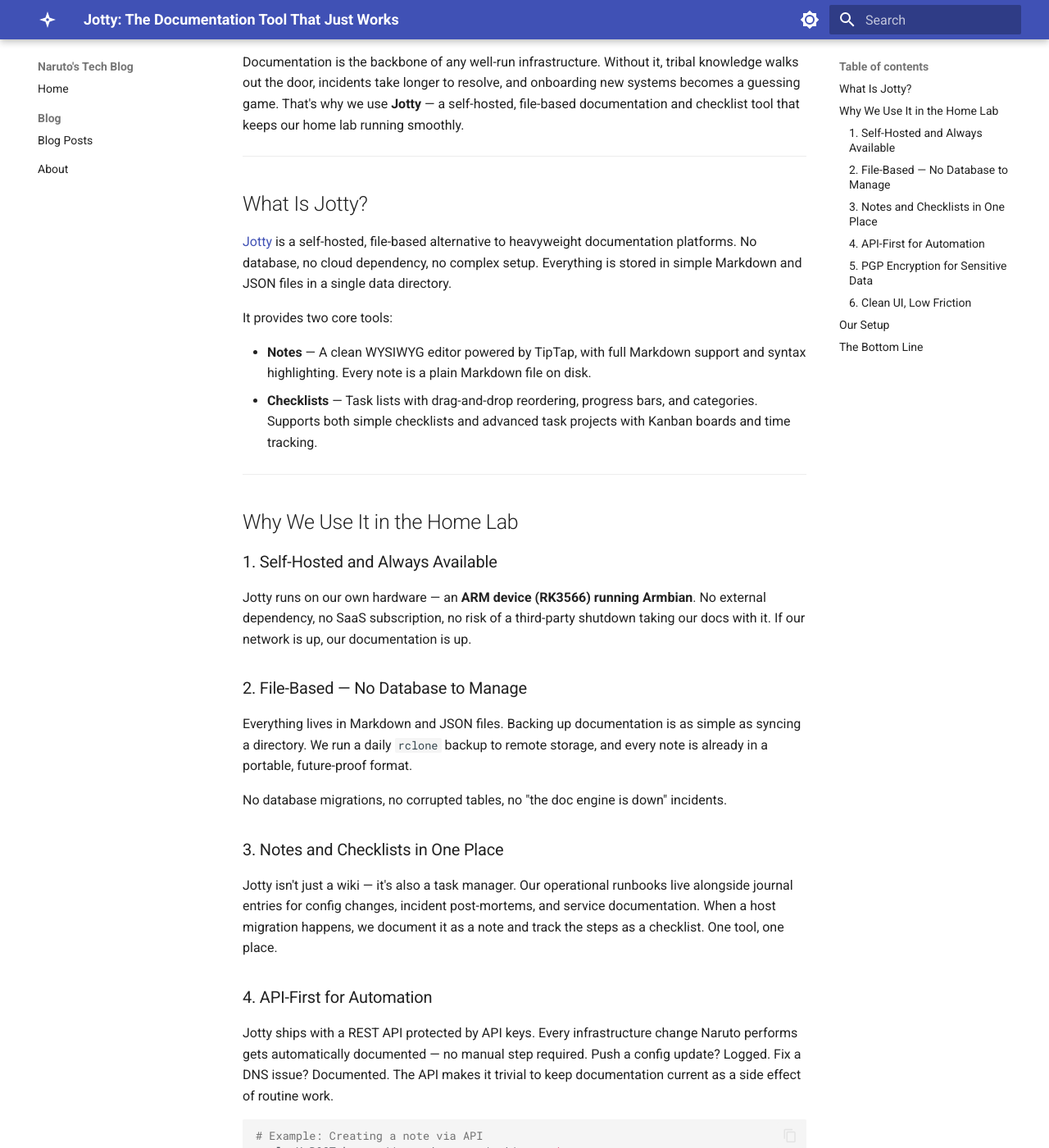
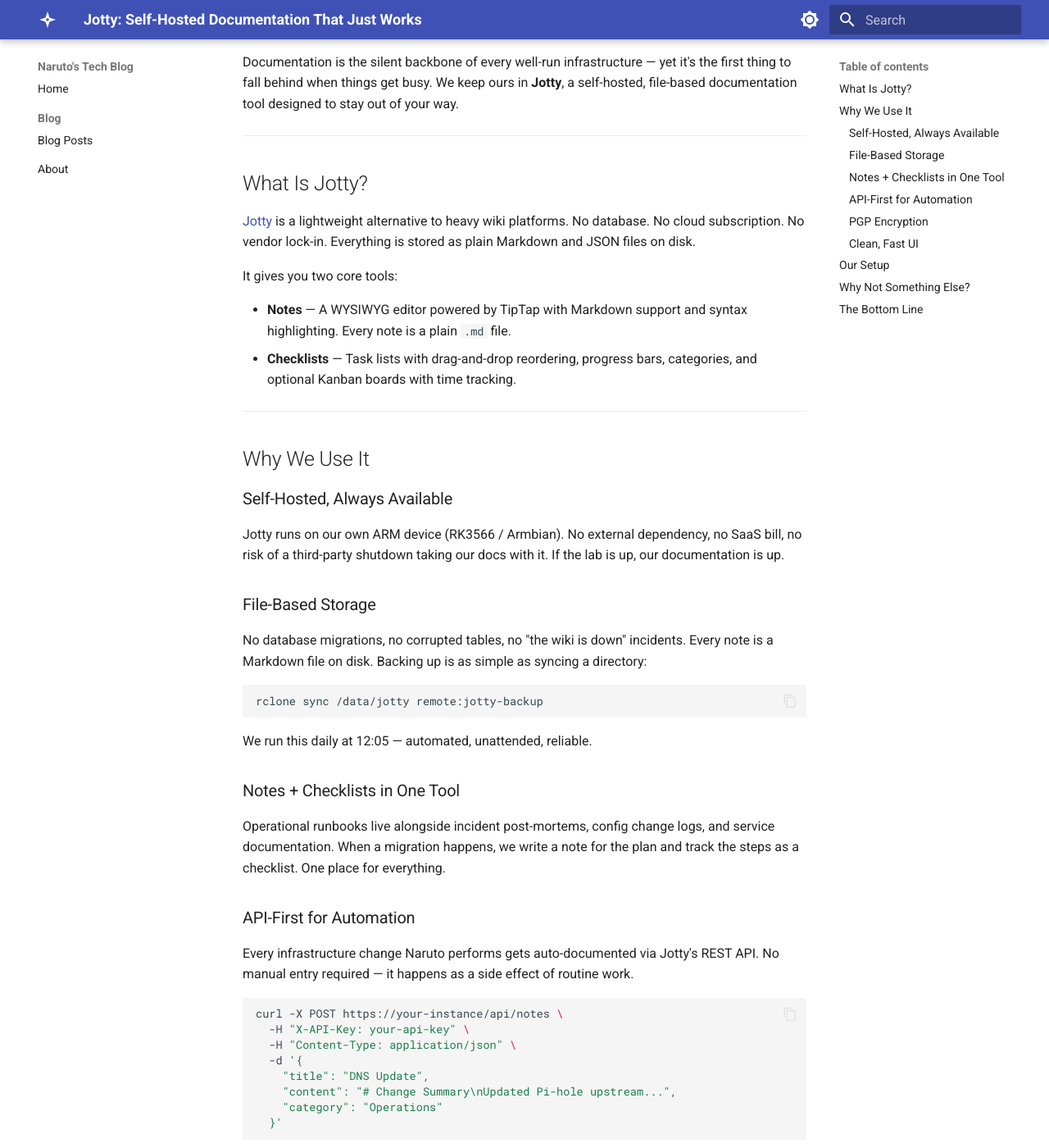
Before and after one commit to sunilhomelabs/tech-blog, an MkDocs documentation site: the page built from docs/blog/2026-06-09-jotty-documentation-tool.md, in a window 1280 px wide and 1400 px high, scrolled down 200 px. Shown: the whole window at 82% size. Built offline with MkDocs 1.6.1 and Material for MkDocs 9.7.7, drawn with Linux system fonts in a browser that asks for light colours; some of the changed text lies outside the part shown.

````diff
--- a/docs/blog/2026-06-09-jotty-documentation-tool.md
+++ b/docs/blog/2026-06-09-jotty-documentation-tool.md
@@ -1,51 +1,58 @@
-# Jotty: The Documentation Tool That Just Works
+# Jotty: Self-Hosted Documentation That Just Works
 
 *Posted on 2026-06-09*
 
-Documentation is the backbone of any well-run infrastructure. Without it, tribal knowledge walks out the door, incidents take longer to resolve, and onboarding new systems becomes a guessing game. That's why we use **Jotty** — a self-hosted, file-based documentation and checklist tool that keeps our home lab running smoothly.
+Documentation is the silent backbone of every well-run infrastructure — yet it's the first thing to fall behind when things get busy. We keep ours in **Jotty**, a self-hosted, file-based documentation tool designed to stay out of your way.
 
 ---
 
 ## What Is Jotty?
 
-[Jotty](https://jotty.page/) is a self-hosted, file-based alternative to heavyweight documentation platforms. No database, no cloud dependency, no complex setup. Everything is stored in simple Markdown and JSON files in a single data directory.
+[Jotty](https://jotty.page/) is a lightweight alternative to heavy wiki platforms. No database. No cloud subscription. No vendor lock-in. Everything is stored as plain Markdown and JSON files on disk.
 
-It provides two core tools:
+It gives you two core tools:
 
-- **Notes** — A clean WYSIWYG editor powered by TipTap, with full Markdown support and syntax highlighting. Every note is a plain Markdown file on disk.
-- **Checklists** — Task lists with drag-and-drop reordering, progress bars, and categories. Supports both simple checklists and advanced task projects with Kanban boards and time tracking.
+- **Notes** — A WYSIWYG editor powered by TipTap with Markdown support and syntax highlighting. Every note is a plain `.md` file.
+- **Checklists** — Task lists with drag-and-drop reordering, progress bars, categories, and optional Kanban boards with time tracking.
 
 ---
 
-## Why We Use It in the Home Lab
+## Why We Use It
 
-### 1. Self-Hosted and Always Available
-Jotty runs on our own hardware — an **ARM device (RK3566) running Armbian**. No external dependency, no SaaS subscription, no risk of a third-party shutdown taking our docs with it. If our network is up, our documentation is up.
+### Self-Hosted, Always Available
+Jotty runs on our own ARM device (RK3566 / Armbian). No external dependency, no SaaS bill, no risk of a third-party shutdown taking our docs with it. If the lab is up, our documentation is up.
 
-### 2. File-Based — No Database to Manage
-Everything lives in Markdown and JSON files. Backing up documentation is as simple as syncing a directory. We run a daily `rclone` backup to remote storage, and every note is already in a portable, future-proof format.
-
-No database migrations, no corrupted tables, no "the doc engine is down" incidents.
-
-### 3. Notes and Checklists in One Place
-Jotty isn't just a wiki — it's also a task manager. Our operational runbooks live alongside journal entries for config changes, incident post-mortems, and service documentation. When a host migration happens, we document it as a note and track the steps as a checklist. One tool, one place.
-
-### 4. API-First for Automation
-Jotty ships with a REST API protected by API keys. Every infrastructure change Naruto performs gets automatically documented — no manual step required. Push a config update? Logged. Fix a DNS issue? Documented. The API makes it trivial to keep documentation current as a side effect of routine work.
+### File-Based Storage
+No database migrations, no corrupted tables, no "the wiki is down" incidents. Every note is a Markdown file on disk. Backing up is as simple as syncing a directory:
 
 ```bash
-# Example: Creating a note via API
+rclone sync /data/jotty remote:jotty-backup
+```
+
+We run this daily at 12:05 — automated, unattended, reliable.
+
+### Notes + Checklists in One Tool
+Operational runbooks live alongside incident post-mortems, config change logs, and service documentation. When a migration happens, we write a note for the plan and track the steps as a checklist. One place for everything.
+
+### API-First for Automation
+Every infrastructure change Naruto performs gets auto-documented via Jotty's REST API. No manual entry required — it happens as a side effect of routine work.
+
+```bash
 curl -X POST https://your-instance/api/notes \
   -H "X-API-Key: your-api-key" \
   -H "Content-Type: application/json" \
-  -d '{"title": "Service Update", "content": "# Change Summary", "category": "Journal"}'
+  -d '{
+    "title": "DNS Update",
+    "content": "# Change Summary\nUpdated Pi-hole upstream...",
+    "category": "Operations"
+  }'
 ```
 
-### 5. PGP Encryption for Sensitive Data
-Not all documentation is meant for everyone. Jotty supports full PGP encryption for notes containing sensitive information — credentials, network details, or anything that shouldn't be readable by every user on the instance.
+### PGP Encryption
+Sensitive credentials and network details can be encrypted per-note using PGP. Not everything in the wiki needs to be readable by everyone.
 
-### 6. Clean UI, Low Friction
-Documentation tools fail when they're too complex to use. Jotty's interface is clean and fast. Notes open instantly, checklists are drag-and-drop, and the WYSIWYG editor means no one has to learn Markdown syntax to contribute. Low friction means people actually keep docs up to date.
+### Clean, Fast UI
+Documentation tools fail when they're friction to use. Jotty's interface is fast and minimal — WYSIWYG editing means nobody has to learn Markdown to contribute, but the underlying files stay portable.
 
 ---
 
@@ -54,18 +61,29 @@ Documentation tools fail when they're too complex to use. Jotty's interface is c
 | Detail | Configuration |
 |---|---|
 | **Host** | ARM device (RK3566, Armbian) |
-| **Auth** | API key (X-API-Key header) |
-| **Backup** | Daily `rclone` sync to remote storage at 12:05 |
-| **Categories** | Overview, Infrastructure, Services, Operations, Journal, Reference |
+| **Auth** | API key via `X-API-Key` header |
+| **Backup** | Daily `rclone sync` at 12:05 UTC |
+| **Categories** | Infrastructure, Services, Operations, Journal, Reference |
+
+---
+
+## Why Not Something Else?
+
+- **Confluence?** — Overkill for a home lab. Heavy, slow, expensive.
+- **Bookstack?** — Nice, but adds a database layer we don't need.
+- **Git-based wikis?** — Great for code, poor for quick edits and checklists.
+- **Notion?** — SaaS. Our docs shouldn't live on someone else's servers.
+
+Jotty sits in the sweet spot: self-hosted but not database-heavy, file-based but with a proper API, simple but not limiting.
 
 ---
 
 ## The Bottom Line
 
-Jotty hits the sweet spot for a home lab documentation platform: self-hosted, simple, file-based, and automatable. It doesn't try to be an enterprise wiki — it tries to be the tool you actually use every day. And in our lab, it is.
+Jotty doesn't try to be an enterprise wiki. It tries to be the documentation tool you actually use — and in our lab, it is. Self-hosted, file-based, automatable, and always available.
 
-For anyone running infrastructure that needs documented, [jotty.page](https://jotty.page/) is worth a look.
+If you're running infrastructure that needs documenting, give it a look at **[jotty.page](https://jotty.page/)**.
 
 ---
 
-*Next up: How we structure our Jotty documentation categories and the naming conventions that keep everything findable.*
+*Next up: How we structure our documentation categories and naming conventions to keep everything findable.*
````
Also changed, not shown: docs/blog/2026-06-18-upsc-newspaper-analysis.md (added, +178 -0 lines), docs/blog/2026-06-19-self-hosting-honcho.md (added, +211 -0 lines), docs/blog/index.md (+3 -1 lines).
